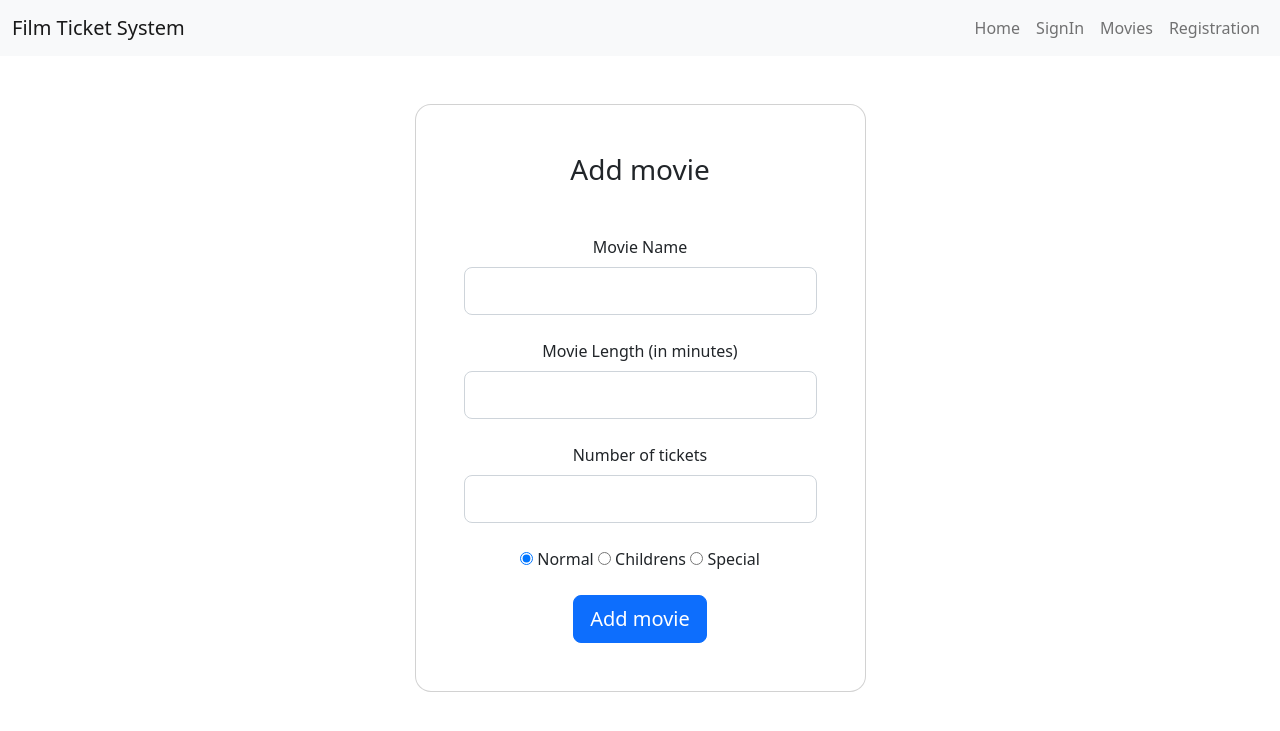
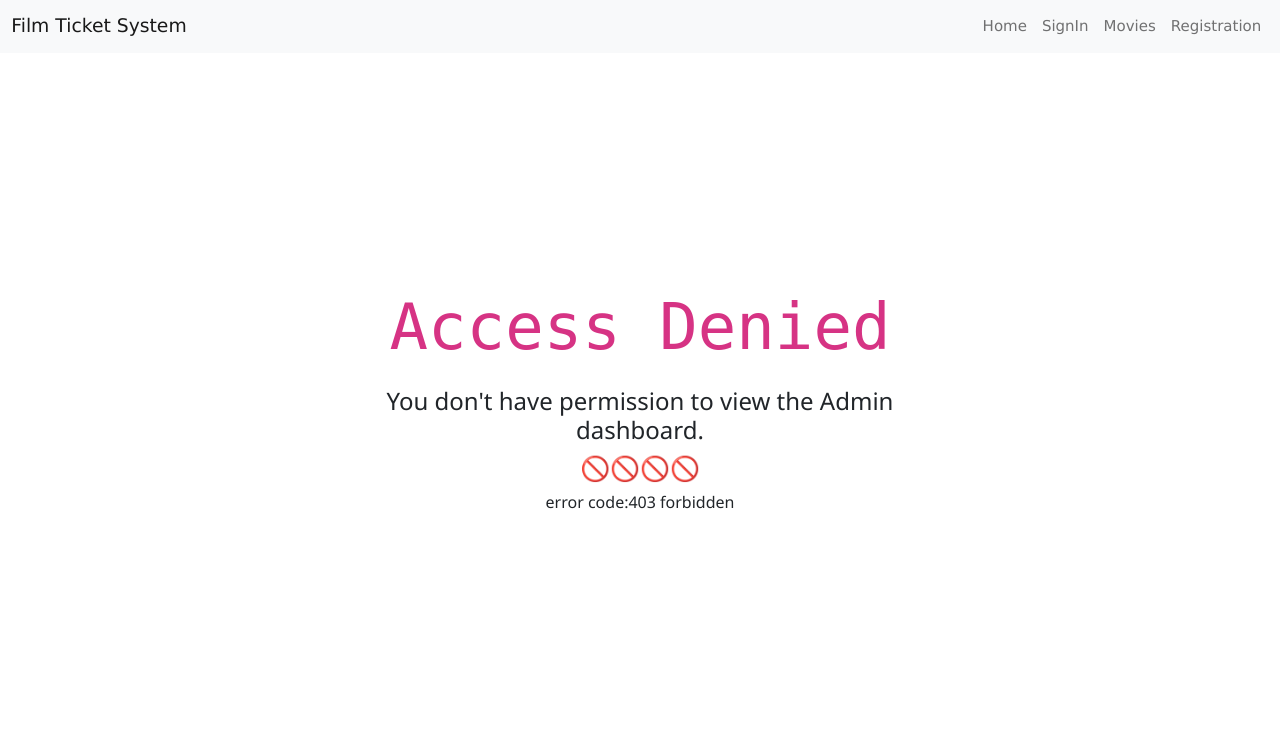
Before and after one commit to SeanRyan2000/CS4125_Project, a Flask app: page /admin in a window 1280 px wide. Shown: the top 731 px of the page. Run offline with Flask 2, Linux system fonts and the light colour scheme; some libraries are stand-ins or nearby versions.

Commit message:
creating admin dashboard

```diff
--- a/routes/app.py
+++ b/routes/app.py
@@ -1,25 +1,26 @@
-from flask import Flask, render_template, redirect, request, url_for, session
+from functools import wraps
+
+from flask import Flask, render_template, redirect, request, url_for, session, abort
 import os.path
 import pandas
 import pandas as pd
 
-
 import csv
 
 import os, sys
+
 currDir = os.path.dirname(os.path.realpath(__file__))
 rootDir = os.path.abspath(os.path.join(currDir, '..'))
-if rootDir not in sys.path: # add parent dir to paths
+if rootDir not in sys.path:  # add parent dir to paths
     sys.path.append(rootDir)
-
 
 # print(rootDir)
 # from CS4125_Project.model.Register import *
 # from Movie import Movie
-from model.Register import validatePasswordStrength, emailValidator, ensurePasswordsAreEqual,\
+from model.Register import validatePasswordStrength, emailValidator, ensurePasswordsAreEqual, \
     registerNewUser, checkIfEmailExists
 
-from model.SignIn import checkEmailExists, verifyEmailAndPassword
+from model.SignIn import checkEmailExists, verifyEmailAndPassword, checkAdminSignIn
 
 from model.Admin.AddMovie import addNormalMovie, addChildMovie, addSpecialMovie, addMovieToCSV
 
@@ -33,21 +34,33 @@ app = Flask(__name__,
             )
 app.secret_key = 'secret key ahh'
 
+
 def __init__(self, name):
     self.app = Flask(name)
 
-# reading the data in the csv file
+
+def admin_required(function):
+    @wraps(function)
+    def wrapper(*args, **kwargs):
+        if "admin" not in session:
+            return abort(401)  # Authorization required
+        else:
+            return function()
+
+    return wrapper
+
 
 @app.route('/movies')
 def movie():
+    data = pd.read_csv(MOVIE_CSV_PATH_STRING)
+    movieName = data['TITLE'].tolist()
+    return render_template('Movie.html', movieName=movieName)
 
-        data = pd.read_csv(MOVIE_CSV_PATH_STRING)
-        movieName = data['TITLE'].tolist()
-        return render_template('Movie.html',  movieName = movieName)
 
 @app.route('/')
 def home():
     return render_template('home.html')
+
 
 # @app.route("/test", methods=['POST'])
 # def buy_ticket_for_movie():
@@ -68,16 +81,19 @@ def home():
 
 @app.route("/register", methods=['POST', 'GET'])
 def registration():
+    return render_template('register.html')
 
-    return render_template('register.html')
 
 @app.route('/signin')
 def signin():
     return render_template('signin.html')
 
+
 @app.route('/signInUser', methods=['POST'])
 def validateSignIn():
 
+    if checkAdminSignIn(request.form['email'], request.form['password']):
+        return redirect('/admin')
     if not checkEmailExists((request.form.to_dict().get('email'))):
         error = 'Email doesn\'t exist'
         return render_template('signin.html', error=error)
@@ -89,9 +105,9 @@ def validateSignIn():
     print(session['signin'])
     return render_template('base.html', data=session['signin'])
 
+
 @app.route("/registerUser", methods=['POST'])
 def registerUser():
-
     if not validatePasswordStrength(str(request.form.to_dict().get('psw'))):
         error = 'password not strong enough'
         return render_template('register.html', error=error)
@@ -112,41 +128,57 @@ def registerUser():
 
     return redirect('/home')
 
+
 @app.route('/home')
 def loginSuccessfully():
+    return render_template('login_TEST_CLASS.html')
 
-    return render_template('login_TEST_CLASS.html')
+
+@app.route('/admin')
+@admin_required
+def admin():
+    return render_template('admin_dashboard.html')
+
+
+@app.route('/admin/add_movie', methods=['POST'])
+@admin_required
+def add_movie():
+    if request.form.to_dict().get('type') == 'normal':
+        movie_to_be_added = addNormalMovie(request.form['movie_name'], request.form['movie_length'],
+                                           request.form['tickets'])
+        addMovieToCSV(movie_to_be_added)
+    elif request.form.to_dict().get('type') == 'childrens':
+        movie_to_be_added = addChildMovie(request.form['movie_name'], request.form['movie_length'],
+                                          request.form['tickets'])
+        addMovieToCSV(movie_to_be_added)
+    elif request.form.to_dict().get('type') == 'special':
+        movie_to_be_added = addSpecialMovie(request.form['movie_name'], request.form['movie_length'],
+                                            request.form['tickets'])
+        addMovieToCSV(movie_to_be_added)
+    else:
+        return render_template('admin_dashboard.html', failure='Something went wrong. Try again.')
+
+    return render_template('admin_dashboard.html', success='Movie added successfully')
+
+
+@app.route("/logout")
+def logout():
+    session.clear()
+    return redirect("/")
 
 @app.errorhandler(404)
 def not_found(e):
-
     # When a 404 not found error is thrown, this page will load.
     # TODO update this HTML page
     return render_template('page_not_found.html')
 
+
 @app.errorhandler(500)
 def internal_error(e):
-
     # TODO create a pop up that displays this on the page rather than a new page being loaded
     return 'Internal server error.'
 
-@app.route('/admin')
-def admin():
-    return render_template('admin_dashboard.html')
-
-@app.route('/admin/add_movie', methods=['POST'])
-def add_movie():
-
-    if request.form.to_dict().get('type') == 'normal':
-        movie_to_be_added = addNormalMovie(request.form['movie_name'], request.form['movie_length'], request.form['tickets'])
-        addMovieToCSV(movie_to_be_added)
-    elif request.form.to_dict().get('type') == 'childrens':
-        movie_to_be_added = addChildMovie(request.form['movie_name'], request.form['movie_length'], request.form['tickets'])
-        addMovieToCSV(movie_to_be_added)
-    elif request.form.to_dict().get('type') == 'special':
-        movie_to_be_added = addSpecialMovie(request.form['movie_name'], request.form['movie_length'], request.form['tickets'])
-        addMovieToCSV(movie_to_be_added)
-    else:
-        print('error')
-
-    return redirect('/admin')
+@app.errorhandler(401)
+def unauthorized(e):
+    # TODO create a pop up that displays this on the page rather than a new page being loaded
+    return render_template('access_denied.html')
--- a/static/register.css
+++ b/static/register.css
@@ -58,4 +58,6 @@ height: 25px;
 width:250px;
 background-color:red;
 text-align: center;
+width: 50%;
+margin: 0 auto;
 }
--- /dev/null
+++ b/templates/access_denied.html
@@ -0,0 +1,22 @@
+{% extends 'base.html' %}
+
+{% block content %}
+
+<title>Access Denied</title>
+<meta name="viewport" content="width=device-width, initial-scale=1.0"/>
+<meta charset="UTF-8">
+<link rel="stylesheet" href="style.css">
+<link rel="stylesheet" href="https://www.w3schools.com/w3css/4/w3.css">
+</head>
+<body>
+<div class="w3-display-middle">
+<h1 class="w3-jumbo w3-animate-top w3-center"><code>Access Denied</code></h1>
+<hr class="w3-border-white w3-animate-left" style="margin:auto;width:50%">
+<h3 class="w3-center w3-animate-right">You don't have permission to view the Admin dashboard.</h3>
+<h3 class="w3-center w3-animate-zoom">🚫🚫🚫🚫</h3>
+<h6 class="w3-center w3-animate-zoom">error code:403 forbidden</h6>
+</div>
+</body>
+</html>
+
+{% endblock %}
--- a/templates/admin_dashboard.html
+++ b/templates/admin_dashboard.html
@@ -8,16 +8,25 @@
 
 <section class="" style="background-color: white;">
     <div class="container py-5 h-100">
+                        <a class="navbar-brand" style="display: flex;
+                                                       justify-content: center;
+                                                       background-color:red;">ADMIN DASHBOARD</a>
+
       <div class="row d-flex justify-content-center align-items-center h-100">
         <div class="col-12 col-md-8 col-lg-6 col-xl-5">
           <div class="card shadow-2-strong" style="border-radius: 1rem;">
             <div class="card-body p-5 text-center">
+                {% if success %}
+                <div class="error" style="background-color:#90ee90;">
+                        <p><strong>Success</strong>: {{success}}</p>
+                </div>
+                {% endif %}
 
-                {% if error %}
-<div class="error" style="background-color:red;">
-        <p><strong>Error</strong>: {{error}}</p>
-</div>
-    {% endif %}
+                {% if failure %}
+                <div class="error" style="background-color:red;">
+                        <p><strong>Error</strong>: {{failure}}</p>
+                </div>
+                 {% endif %}
 
               <h3 class="mb-5">Add movie</h3>
   <form action="/admin/add_movie" method="POST" name="addmovie">
--- a/templates/base.html
+++ b/templates/base.html
@@ -11,7 +11,7 @@
   <body>
     <nav class="navbar navbar-expand-lg bg-light">
         <div class="container-fluid">
-          <a class="navbar-brand" href="#">Film Ticket System</a>
+          <a class="navbar-brand" href="{{ url_for('home') }}">Film Ticket System</a>
           <button class="navbar-toggler" type="button" data-bs-toggle="collapse" data-bs-target="#navbarSupportedContent" aria-controls="navbarSupportedContent" aria-expanded="false" aria-label="Toggle navigation">
             <span class="navbar-toggler-icon"></span>
           </button>
```
Also changed, not shown: model/SignIn.py (+9 -0 lines), templates/page_not_found.html (+31 -21 lines), templates/register.html (+7 -6 lines).
